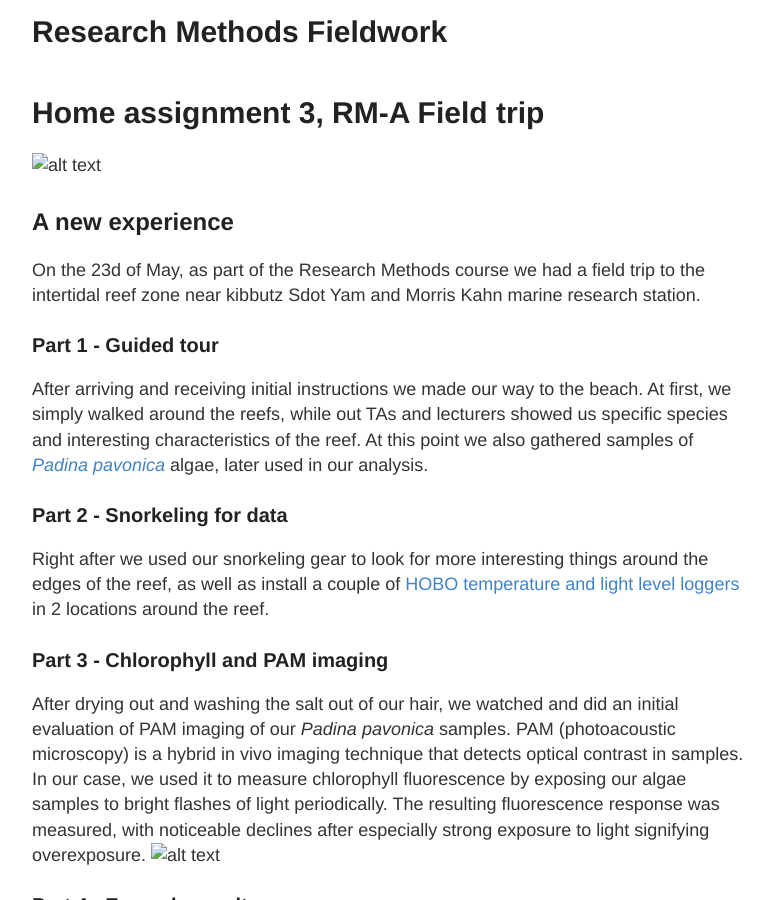
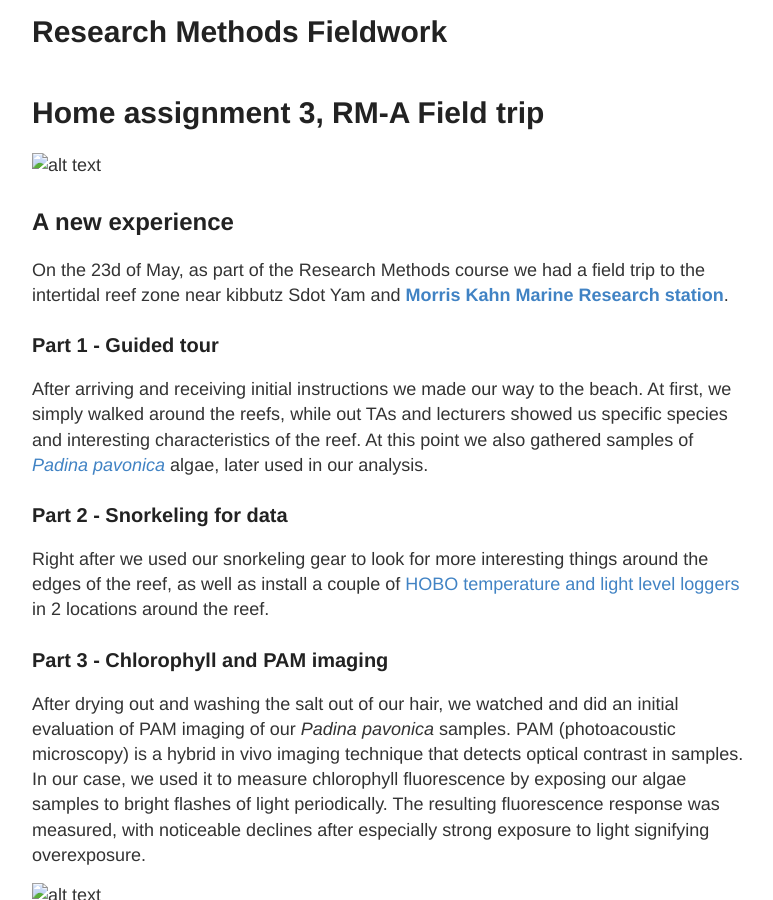
Before and after one commit to Twytilus/Notebook_Theo, a Jekyll site: the page built from _posts/2024-05-23-Research-Methods-Fieldwork.md, in a window 1280 px wide and 900 px high, scrolled down 341 px. Shown: the whole window, without its empty margins (248-1021 px from the left). Built offline with Jekyll 4.4.1, drawn with Linux system fonts in a browser that asks for light colours; our own code applies the rules of GitHub Pages for plain Markdown files; part of the change alters nothing that is shown.

```diff
--- a/_posts/2024-05-23-Research-Methods-Fieldwork.md
+++ b/_posts/2024-05-23-Research-Methods-Fieldwork.md
@@ -1,14 +1,16 @@
 # Home assignment 3, RM-A Field trip
 ![alt text](image.png)
 ## A new experience
-On the 23d of May, as part of the Research Methods course we had a field trip to the intertidal reef zone near kibbutz Sdot Yam and Morris Kahn marine research station.
+On the 23d of May, as part of the Research Methods course we had a field trip to the intertidal reef zone near kibbutz Sdot Yam and [**Morris Kahn Marine Research station**](https://med-lter.haifa.ac.il/).
 ### Part 1 - Guided tour
 After arriving and receiving initial instructions we made our way to the beach. At first, we simply walked around the reefs, while out TAs and lecturers showed us specific species and interesting characteristics of the reef. At this point we also gathered samples of [*Padina pavonica*](https://www.marinespecies.org/aphia.php?p=taxdetails&id=145385) algae, later used in our analysis.
 ### Part 2 - Snorkeling for data
 Right after we used our snorkeling gear to look for more interesting things around the edges of the reef, as well as install a couple of [HOBO temperature and light level loggers](https://www.onsetcomp.com/) in 2 locations around the reef.
 ### Part 3 - Chlorophyll and PAM imaging
 After drying out and washing the salt out of our hair, we watched and did an initial evaluation of PAM imaging of our *Padina pavonica* samples. PAM (photoacoustic microscopy) is a hybrid in vivo imaging technique that detects optical contrast in samples. In our case, we used it to measure chlorophyll fluorescence by exposing our algae samples to bright flashes of light periodically. The resulting fluorescence response was measured, with noticeable declines after especially strong exposure to light signifying overexposure.
+
 ![alt text](image-1.png)
+
 ### Part 4 - Example results
 | #  | Date-Time (Israel Daylight Time) | Ch:1 - Temperature   (°C) | Ch:2 - Light   (lux) |
 | -- | -------------------------------- | ------------------------- | -------------------- |
```
